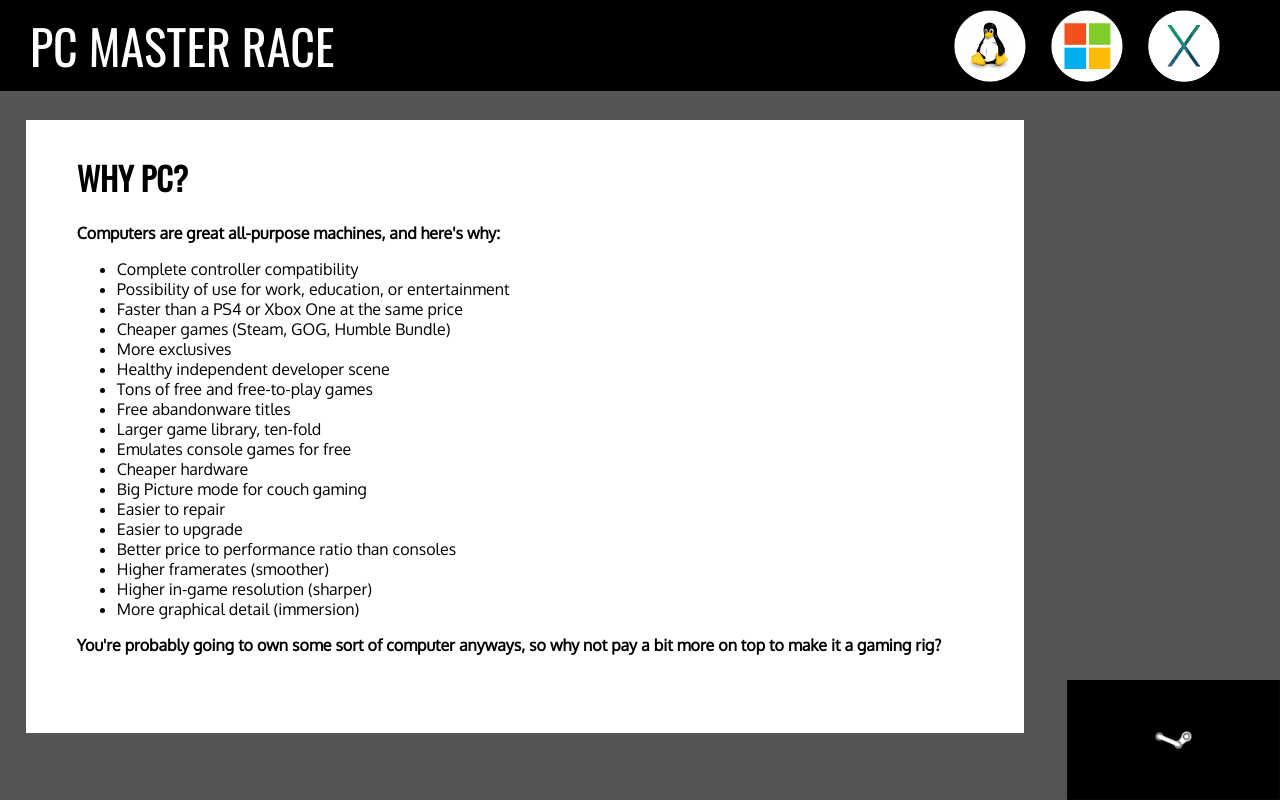
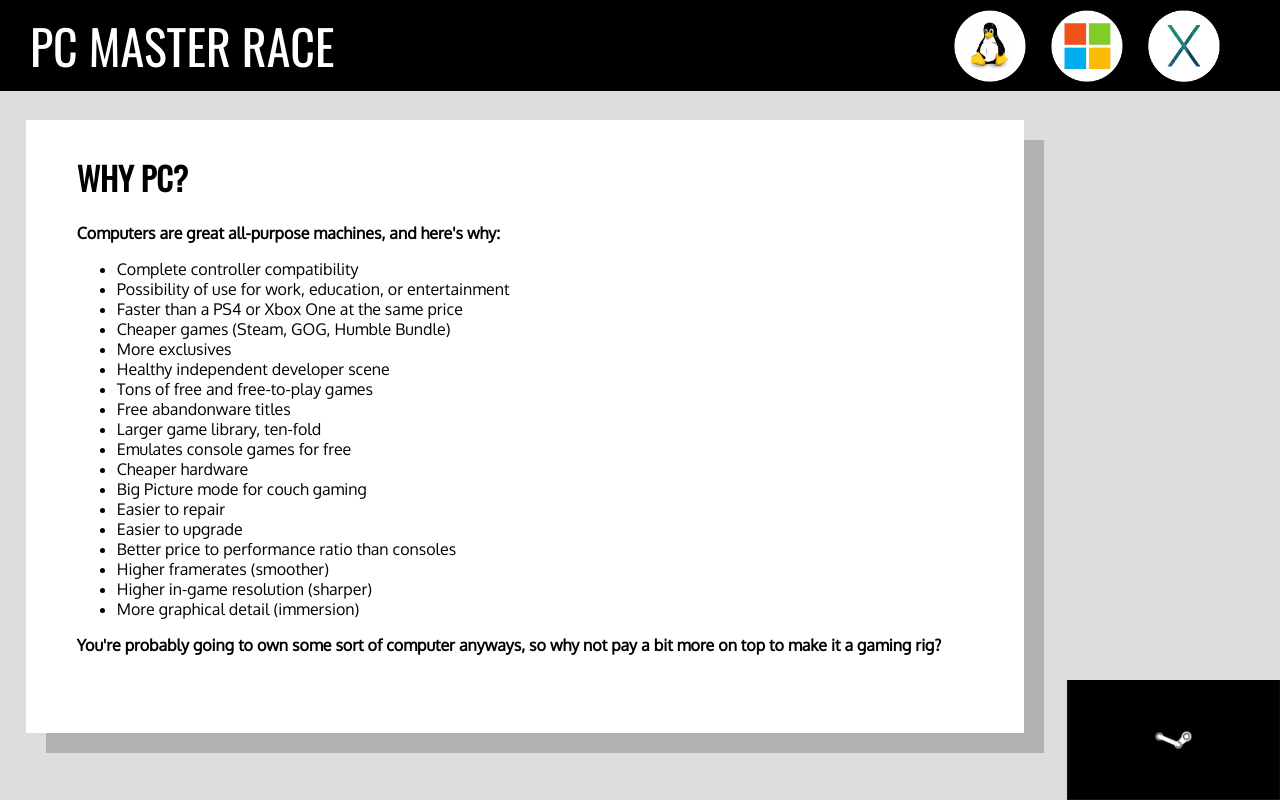
Before and after one commit to Eegras/pcmr, a PHP site: page / in a window 1280 px wide. Run offline with PHP 8.4, Linux system fonts and the light colour scheme; some libraries are stand-ins or nearby versions.

Commit message:
Visual touches.

```diff
--- a/css/index.css
+++ b/css/index.css
@@ -4,7 +4,7 @@
 body {
 	margin: 0px;
 	padding: 0px;
-	background-color: #555;
+	background-color: #DDD;
 	font-family: 'Oxygen', sans-serif;
 }
 
@@ -92,6 +92,9 @@ h1 {
 	margin-bottom: 5%;
 	background-color: #FFF;
 	font-size: 16px;
+	-webkit-box-shadow: 20px 20px 0px 0px rgba(0, 0, 0, 0.2);
+   	-moz-box-shadow: 20px 20px 0px 0px rgba(0, 0, 0, 0.2);
+    box-shadow: 20px 20px 0px 0px rgba(0, 0, 0, 0.2);
 }
 
 #summary {
```
